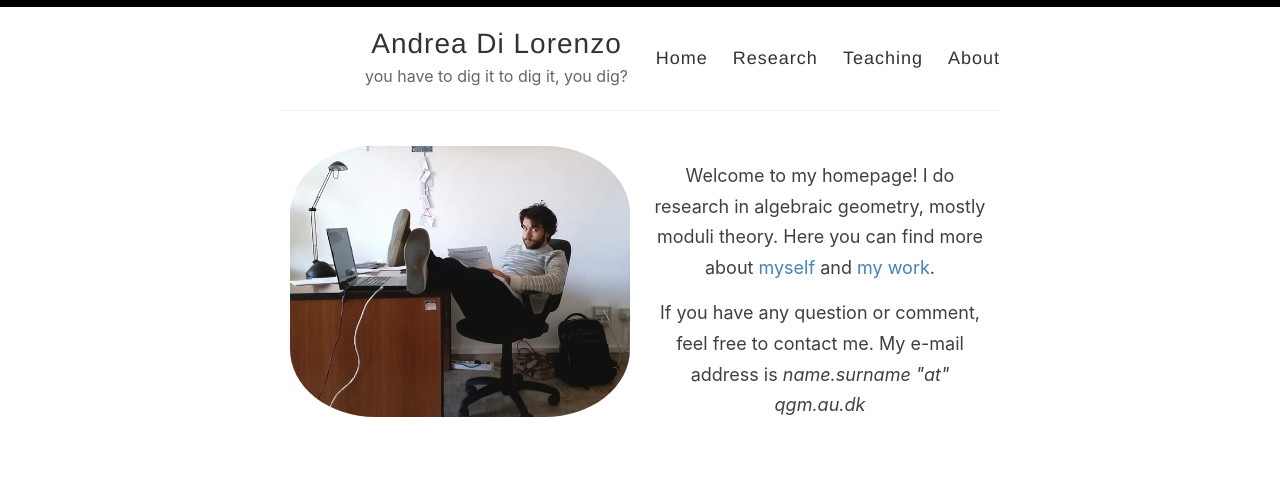
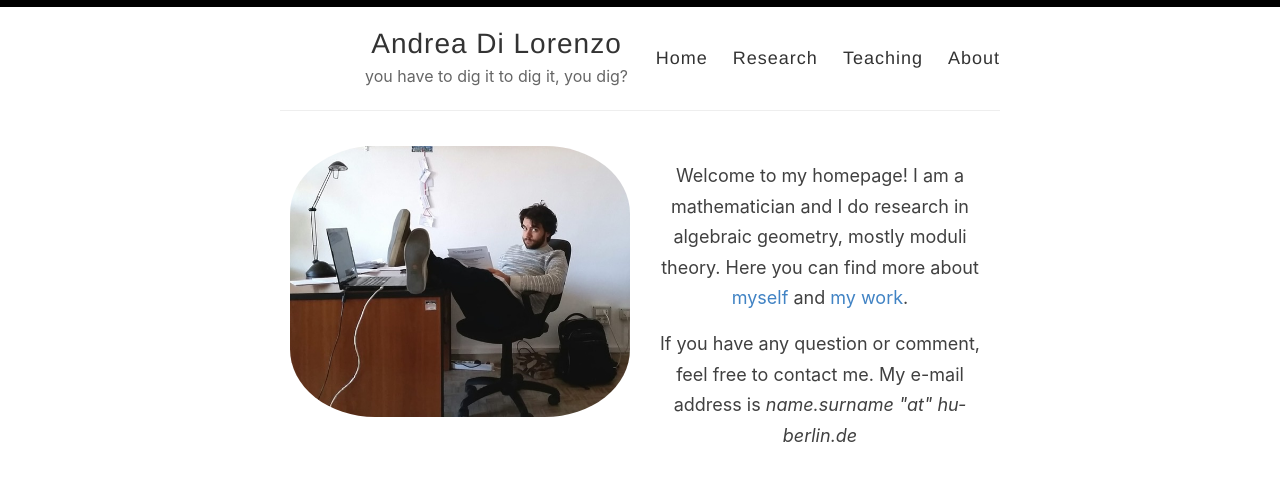
Before and after one commit to anddil/anddil.github.io, a Jekyll site: the page built from index.html, in a window 1280 px wide. Shown: the top 481 px of the page. Built offline with Jekyll 4.4.1, drawn with Linux system fonts in a browser that asks for light colours; the list of posts is cut into pages by our own code.

Commit message:
Update index.html

```diff
--- a/index.html
+++ b/index.html
@@ -48,12 +48,12 @@ layout: default
 
 <div class="column">
   <p> Welcome to my homepage!
-   I do research in algebraic geometry, mostly moduli theory.
+   I am a mathematician and I do research in algebraic geometry, mostly moduli theory.
    Here you can find more about <a href="{{ site.baseurl }}/about">myself</a> and
     <a href="{{ site.baseurl }}/research">my work</a>. </p>
 
   <p> If you have any question or comment, feel free to contact me.
-    My e-mail address is <i> name.surname "at" qgm.au.dk </i> </p>
+    My e-mail address is <i> name.surname "at" hu-berlin.de </i> </p>
 </div>
 </body>
 
```
